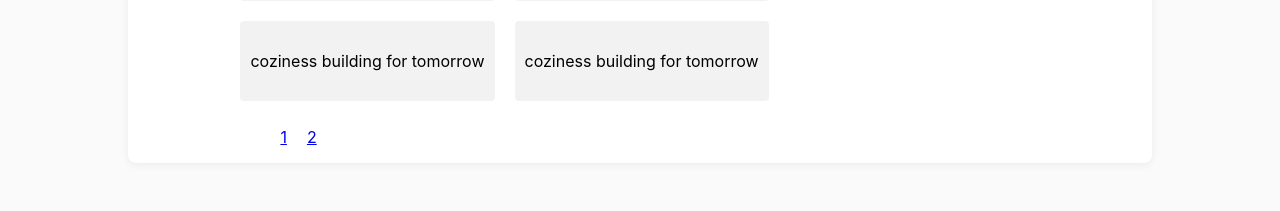
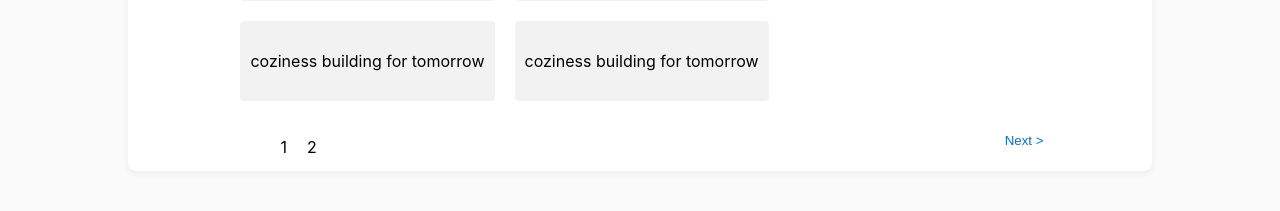
Before and after one commit to prabhashrai02/dukaan, a React (Create React App) app: page / in a window 1280 px wide. Shown: the part 1108-1319 px from the top of the page. Built offline with nearby package versions, Linux system fonts and the light colour scheme.

Commit message:
added next button and improved pagination

```diff
--- a/src/Component/mainContent/mainContent.css
+++ b/src/Component/mainContent/mainContent.css
@@ -130,3 +130,17 @@
     border-radius: 4px;
     height: 60px;
 }
+
+.maincontent_pagination {
+    display: flex;
+    justify-content: space-between;
+    margin: 10px 0;
+    height: 40px;
+}
+
+.maincontent_pagination > Button {
+    cursor: pointer;
+    color: #146EB4;
+    background-color: transparent;
+    border: 0;
+}
--- a/src/Component/mainContent/mainContent.js
+++ b/src/Component/mainContent/mainContent.js
@@ -31,10 +31,18 @@
     const [currentPage, setCurrentPage] = useState(1);
     const [postsPerPage] = useState(10);
 
+    const lastPage = Math.ceil(slogan.length / postsPerPage);
+
     const indexOfLastPost = currentPage * postsPerPage;
     const indexOfFirstPost = indexOfLastPost - postsPerPage;
     const currentPosts = slogan.slice(indexOfFirstPost, indexOfLastPost);
     const paginate = pageNumber => setCurrentPage(pageNumber);
+
+    const nextpage = () => {
+        (currentPage < lastPage) ?
+        setCurrentPage(currentPage+1) :
+        setCurrentPage(currentPage);
+    }
 
     return (
         <div className="maincontent">
@@ -58,14 +66,17 @@
                             <li key={index} className="maincontent_data">
                                 {data}
                             </li>
-
-                    )}
+                        )
+                    }
                 </div>
-                <Pagination
-                    postsPerPage={postsPerPage}
-                    totalPosts={slogan.length}
-                    paginate={paginate}
-                />
+                <div className='maincontent_pagination'>
+                    <Pagination
+                        postsPerPage={postsPerPage}
+                        totalPosts={slogan.length}
+                        paginate={paginate}
+                    />
+                    <Button onClick={nextpage}>Next &gt;</Button>
+                </div>
             </div>
         </div>
     )
--- a/src/Component/pagination/pagination.css
+++ b/src/Component/pagination/pagination.css
@@ -1,9 +1,10 @@
 ul {
     display: flex;
-    overflow-x: scroll;
+    /* overflow-x: scroll; */
     list-style-type: none;
 }
 
 ul>li {
     margin: 0 10px;
+    cursor: pointer;
 }
--- a/src/Component/pagination/pagination.js
+++ b/src/Component/pagination/pagination.js
@@ -12,8 +12,8 @@
     <div>
       <ul className='pagination'>
         {pageNumbers.map(number => (
-          <li key={number} className='page-item'>
-            <a onClick={() => paginate(number)} href='!#' className='page-link'>
+          <li key={number} className='page_item'>
+            <a onClick={() => paginate(number)} className='page_link'>
               {number}
             </a>
           </li>
```
